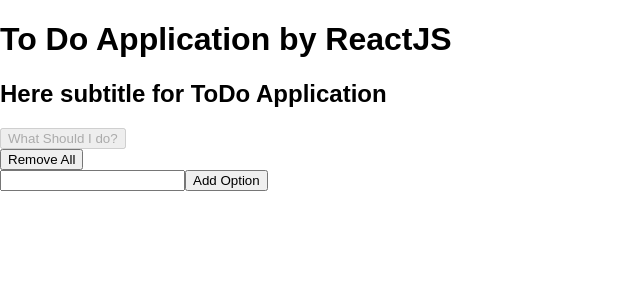
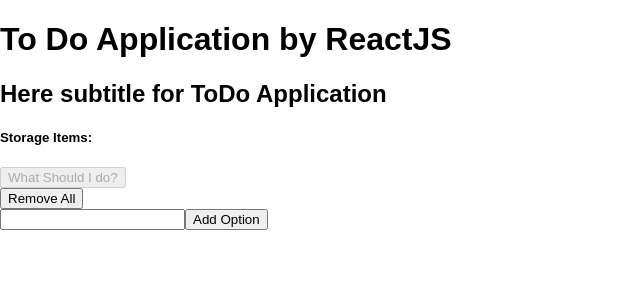
Before and after one commit to moumen-soliman/reactjs-todo-app, a React (Create React App) app: page / in a window 1280 px wide. Shown: the top 300 px of the page, without its empty margins (0-640 px from the left). Built offline with nearby package versions, Linux system fonts and the light colour scheme.

Commit message:
saving data on localstorage & using json parse to display data

```diff
--- a/src/App.js
+++ b/src/App.js
@@ -21,21 +21,41 @@
       options: []
     };
   }
+  componentDidMount() {
+    try {
+      const json = localStorage.getItem('options');
+      const options = JSON.parse(json);
 
-  handleDeleteOptions() {
-    this.setState(() => ({ options: [] }))
+      if (options) {
+        this.setState(() => ({ options }));
+      }
+    } catch (e) {
+      console.log('this error')
     }
 
+  }
+  componentDidUpdate(prevProps, prevState) {
+    if (prevState.options.length !== this.state.options.length) {
+      //saving data into localstorage every time changed
+      const json = JSON.stringify(this.state.options);
+      localStorage.setItem('options', json);
+    }
+  }
+  componentWillUnmount() {
+
+  }
+  handleDeleteOptions() {
+    this.setState(() => ({ options: [] }));
+  }
   handleDeleteOption(optionToRemove) {
     this.setState((prevState) => ({
       options: prevState.options.filter((option) => optionToRemove !== option)
     }));
   }
-
   handlePick() {
     const randomNum = Math.floor(Math.random() * this.state.options.length);
     const option = this.state.options[randomNum];
-    alert(option)
+    alert(option);
   }
   handleAddOption(option) {
     if (!option) {
@@ -50,6 +70,13 @@
     return (
       <div className="container">
         <Header />
+        <div>
+          <h5>Storage Items:</h5>
+        {
+          localStorage.getItem('options')
+        }
+        </div>
+        <div>
           <Action
             hasOptions={this.state.options.length > 0}
             handlePick={this.handlePick}
@@ -62,6 +89,7 @@
           <AddOption
             handleAddOption={this.handleAddOption}
           />
+        </div>
         {/* <Counter />
         <VisibilityToggle /> */}
       </div>
--- a/src/components/actions/action.js
+++ b/src/components/actions/action.js
@@ -1,9 +1,6 @@
 import React, {Component} from 'react';
 
 class Action extends Component {
-    handlePick() {
-        alert('handlePick');
-    }
     render() {
       return (
         <div>
```
Lines whose indentation alone changed are shown as unchanged.
